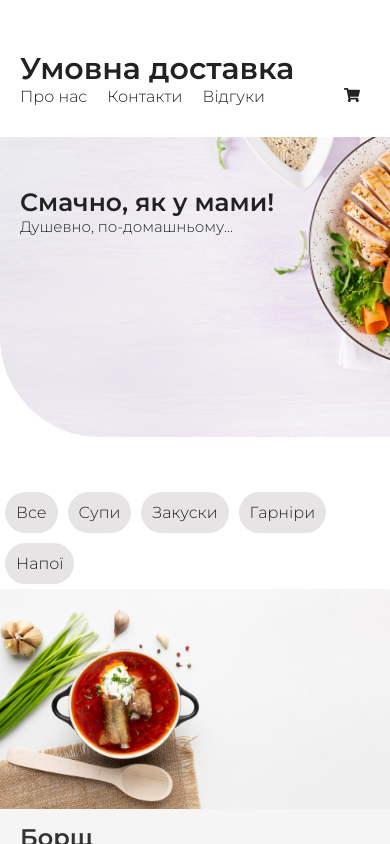
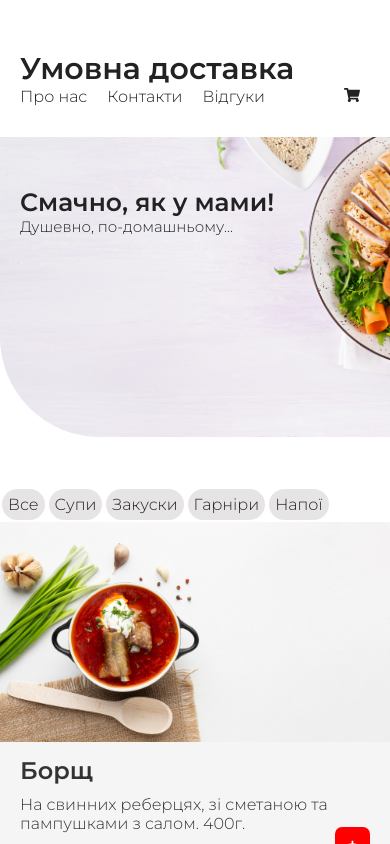
Before and after one commit to MazurIvan/neworder, a React (Create React App) app: page / in a window 390 px wide. Shown: the top 844 px of the page. Built offline with nearby package versions, Linux system fonts and the light colour scheme.

Commit message:
add_media

```diff
--- a/src/style.css
+++ b/src/style.css
@@ -294,8 +294,8 @@ footer {
     }
 
     .categories div {
-        padding: 10px;
-        margin: 5px;
+        padding: 5px;
+        margin: 2px;
     }
 
     header .presentation::after {
@@ -320,13 +320,13 @@ footer {
 
     .full-item > div {
         position: fixed;
-        width: 350px;
+        width: 300px;
         margin: 40% 4% auto;
         padding: 40px 10px;
 
     }
 
     .full-item img {
-        height: 200px;
+        height: 150px;
     }
 }
```
